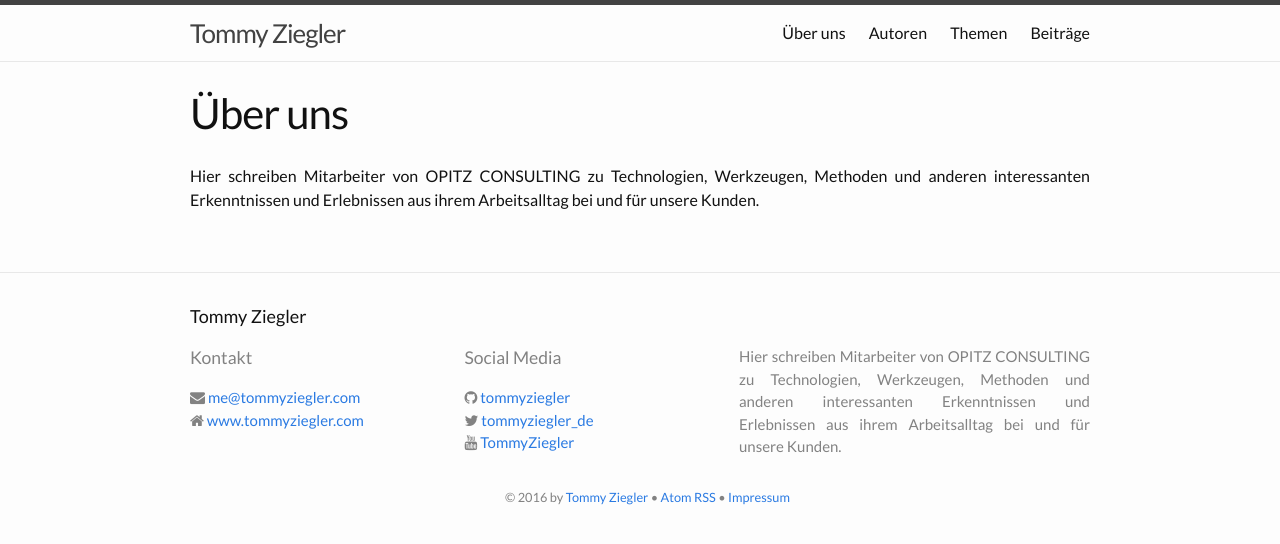
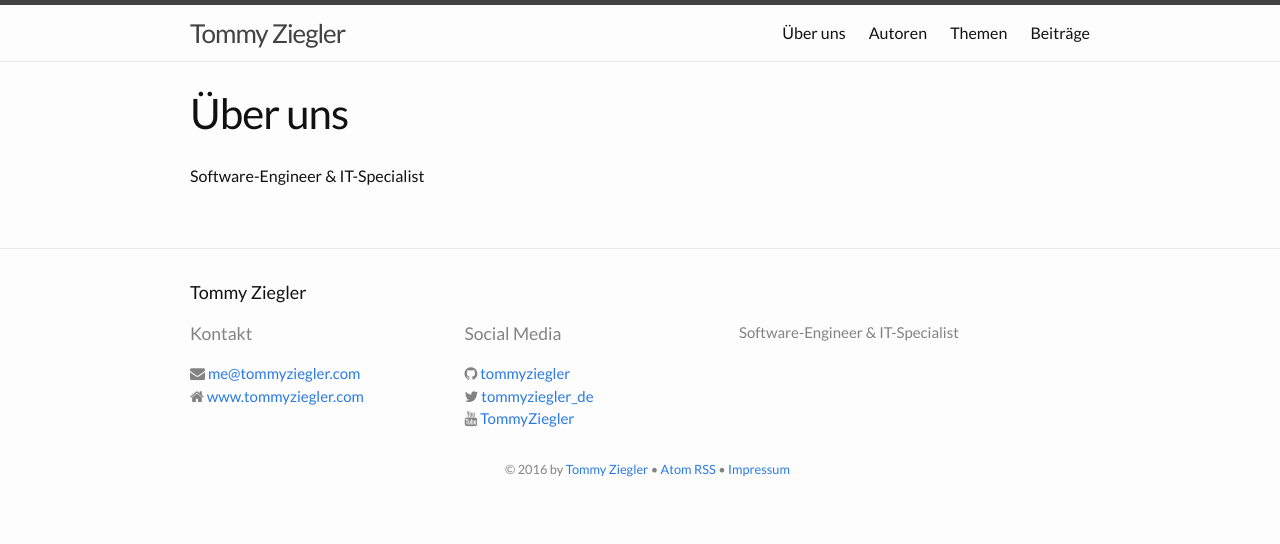
Before and after one commit to tommyziegler/tommyziegler.github.com, a Jekyll site: the page built from about.md, in a window 1280 px wide. Shown: the top 544 px of the page. Built offline with Jekyll 4.4.1, drawn with Linux system fonts in a browser that asks for light colours; nearby versions of some CDN libraries.

Commit message:
Changed description

```diff
--- a/_config.yml
+++ b/_config.yml
@@ -10,9 +10,7 @@
 title: Tommy Ziegler
 email: me@tommyziegler.com
 description: >
-  Hier schreiben Mitarbeiter von OPITZ CONSULTING zu Technologien, Werkzeugen,
-  Methoden und anderen interessanten Erkenntnissen und Erlebnissen aus ihrem
-  Arbeitsalltag bei und für unsere Kunden.
+  Software-Engineer & IT-Specialist
 
 # URL
 baseurl: ""
```
